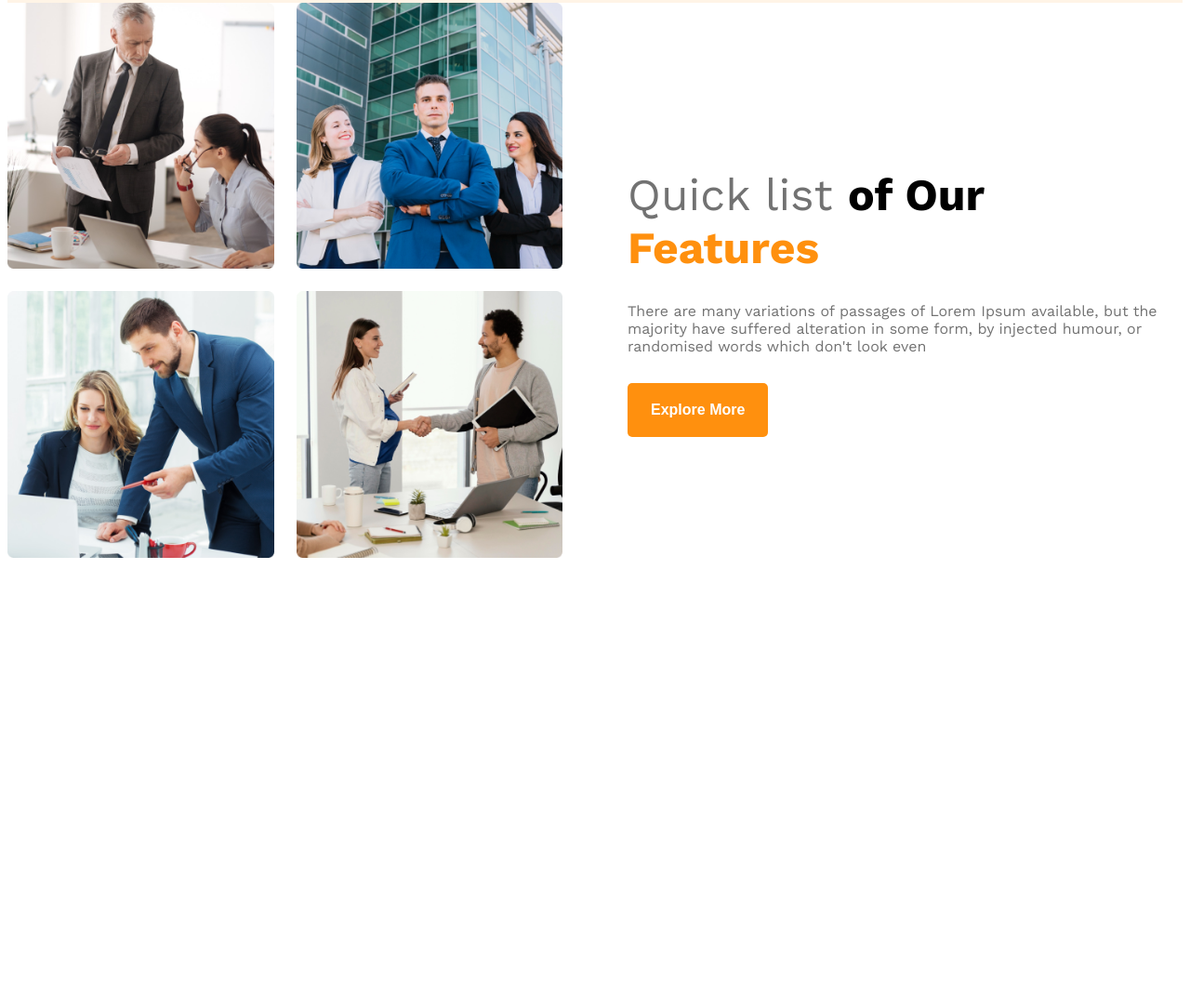
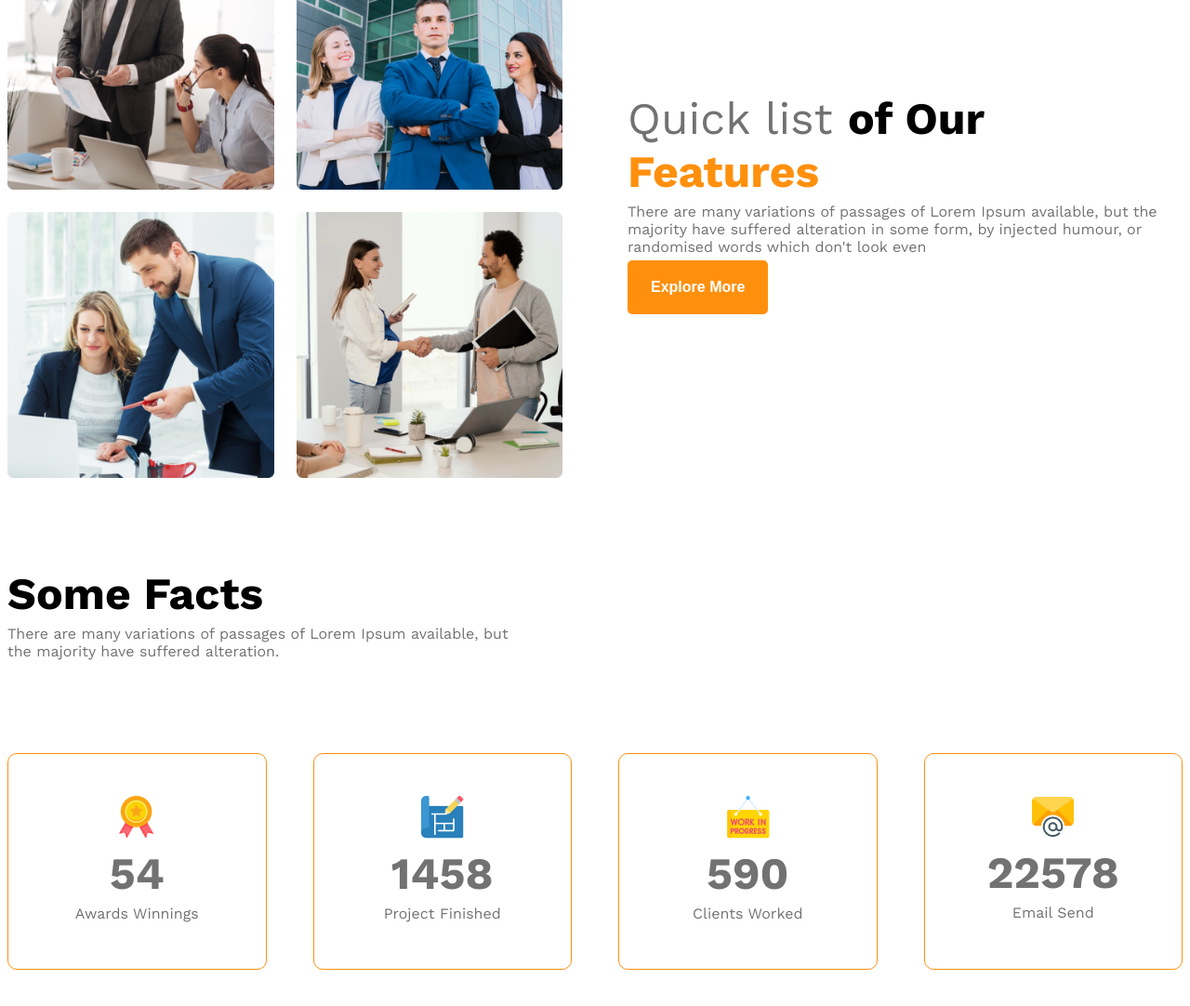
Before and after one commit to GoalmRabbani/G3-Architects--Create-Web, a plain HTML site: page index.html in a window 1280 px wide. Shown: the part 1186-2268 px from the top of the page at 93% size. Before the commit the page ends 1794 px from the top, so only its background shows below. Drawn offline with nearby package versions, Linux system fonts and the light colour scheme.

Commit message:
some_Facts section conplete

```diff
--- a/index.html
+++ b/index.html
@@ -27,7 +27,8 @@
             <div class="banner">
                 <div class="banner_text">
                     <h1 class="banner_tittle font_bold">Brand New <br> Group of Architects </h1>
-                    <p class="banner_description dark02">There are many variations of passages of Lorem Ipsum available,
+                    <p class="section_description dark02">There are many variations of passages of Lorem Ipsum
+                        available,
                         but the majority have suffered alteration in some form, by injected humour, <br> or randomised
                         words which don't look even</p>
                     <button class="btn">Explore More</button>
@@ -54,17 +55,62 @@
                 <img src="images/team4.png" alt="">
             </div>
             <div class="feature_text">
-               <p class="feature_Tittie"> <span class="dark03">Quick list</span> <span class="font_bold">of Our</span> <br> <span class=" color_primary font_bold">Features</span></p>
-               <p class="feature_Description dark03">
-                There are many variations of passages of Lorem Ipsum available, but the majority have suffered alteration in some form, by injected humour, or randomised words which don't look even
-               </p>
-             <button class="btn">Explore More</button>
+                <p class="section_Tittie"> <span class="dark03">Quick list</span> <span class="font_bold">of Our</span>
+                    <br> <span class=" color_primary font_bold">Features</span></p>
+                <p class="section_Description dark03">
+                    There are many variations of passages of Lorem Ipsum available, but the majority have suffered
+                    alteration in some form, by injected humour, or randomised words which don't look even
+                </p>
+                <button class="btn">Explore More</button>
             </div>
+
+        </section>
+
+
+        <!-- feature will love enjoy -->
+        <section>
+
+        </section>
 
 
 
 
+        <!-- Some Facts -->
+        <section class="some_Facts">
+            <h3 class="section_Tittie">Some Facts</h3>
+            <p class="section_Description dark03">There are many variations of passages of Lorem Ipsum available, but <br>
+                the majority have suffered alteration.</p>
+
+            <div class="fact_Items">
+                <div class="fact_Item dark03">
+                    <img src="images/icons/ribon.png" alt="">
+                    <h3 class="section_Tittie">54</h3>
+                    <p class="section_Description  ">Awards Winnings </p>
+                </div>
+                <div class="fact_Item dark03">
+                    <img src="images/icons/projects.png" alt="">
+                    <h3 class="section_Tittie">1458</h3>
+                    <p class="section_Description  ">Project Finished</p>
+                </div>
+                <div class="fact_Item dark03">
+                    <img src="images/icons/customers.png" alt="">
+                    <h3 class="section_Tittie">590</h3>
+                    <p class="section_Description  ">Clients Worked</p>
+                </div>
+                <div class="fact_Item dark03">
+                    <img src="images/icons/email.png" alt="">
+                    <h3 class="section_Tittie">22578</h3>
+                    <p class="section_Description  ">Email Send</p>
+                </div>
+            </div>
         </section>
+
+
+
+
+
+        <!-- Our Sponspors -->
+        <section> </section>
 
 
 
--- a/styles/style.css
+++ b/styles/style.css
@@ -14,6 +14,16 @@
 
 
 /* shared styles */
+.brand,
+.banner_tittle,
+.section_Tittie {
+    font-size: 3rem;
+    margin-bottom: 0;
+}
+
+
+
+
 .display_flex {
     display: flex;
 }
@@ -70,11 +80,7 @@
 
 
 /* navbar related styles  */
-.brand,
-.banner_tittle,
-.feature_Tittie {
-    font-size: 3rem;
-}
+
 
 .navber {
     align-items: center;
@@ -112,14 +118,36 @@
     gap: 24px;
 }
 
-.feature_Tittie {
-    margin-bottom: 0;
+/* Some Facts styles*/
+.some_Facts{
+    margin: 6rem 0;
+}
+.fact_Items{
+    display: grid;
+    grid-template-columns: repeat(4,1fr);
+    gap: 50px;
+    margin: 100px 0;
+
+}
+.fact_Item{
+
+    /* width: 50%; */
+    text-align: center;
+    border: 1px #FF900E solid;
+    border-radius: 10px;
+    padding: 45px 35px;
+}
+.fact_Item img {
+   padding: 0 60px;
+   margin-bottom: 0;
+}
+.fact_Item h3,p{
+    margin: 5px 0;
+
 }
 
-.feature_Description {
-    margin: 30px 0;
-}
 
+/* -------------------------------------------- */
 
 
 
@@ -156,6 +184,11 @@
         text-align: center;
     }
 
+    /* some_Facts */
+    .fact_Items{
+        grid-template-columns: repeat(1,1fr);
+    }
+
 
 
 
```
